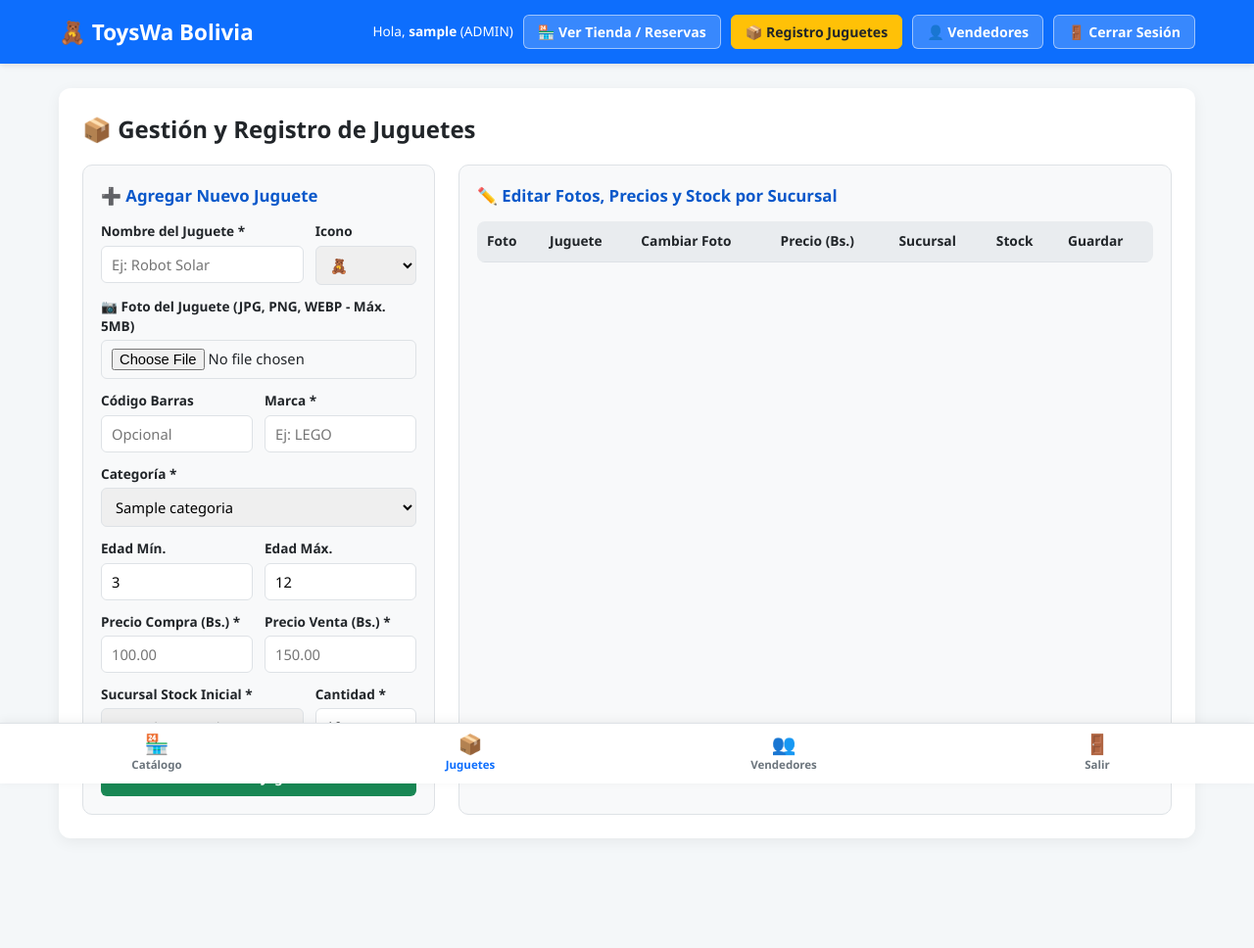
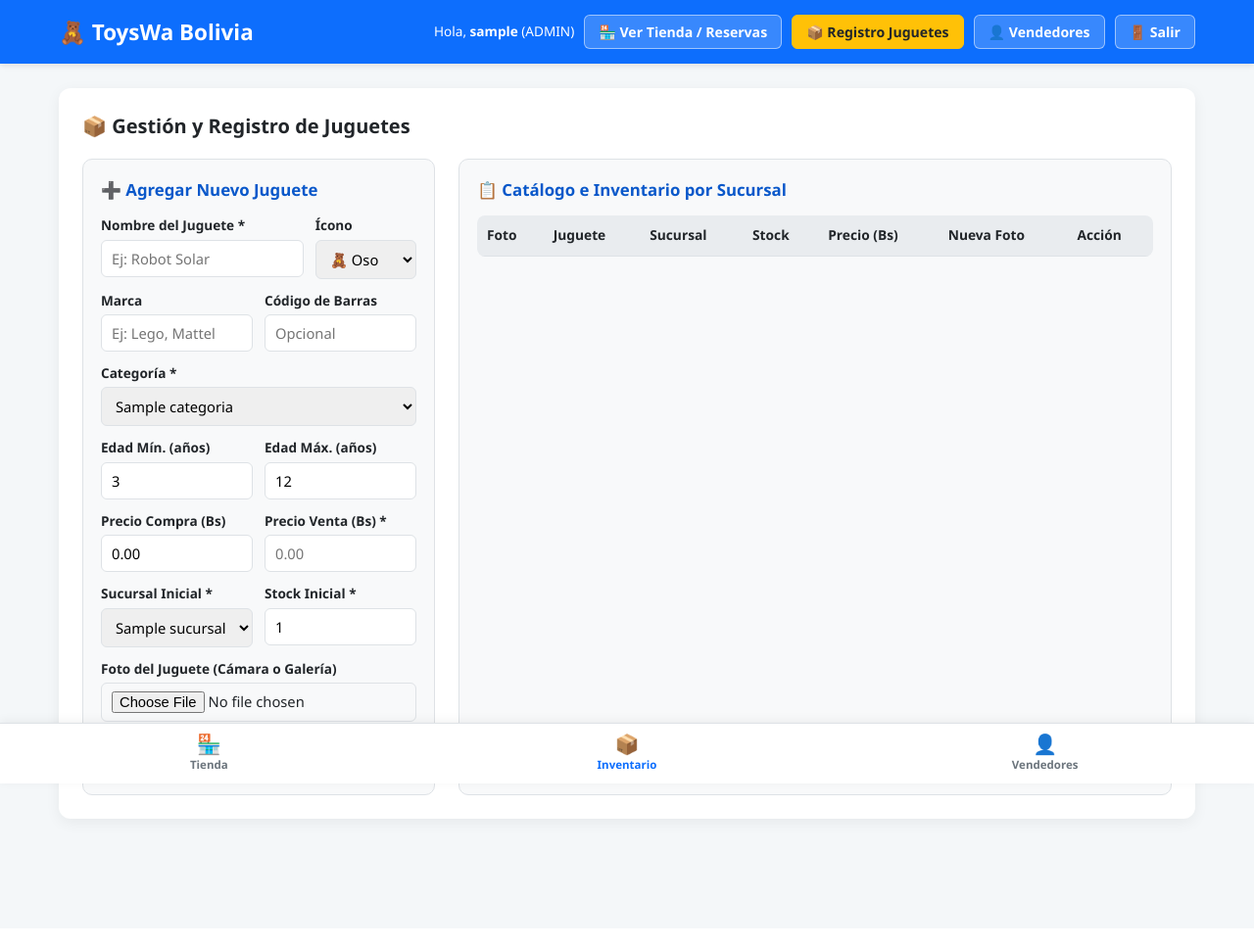
Before and after one commit to yhonnylequipe/toyswa, a PHP site: page /registro_juguetes.php in a window 1280 px wide. Shown: the whole page at 98% size. After the commit the page ends 848 px from the top, so only its background shows below. Run offline with PHP 8.4, Linux system fonts and the light colour scheme; the visitor is signed in with stand-in values (Sample User, id 1); tables that the repository leaves empty or names only in its code hold one stand-in row (values such as "Sample post"); lists and menus that the app fills with data are empty.

Commit message:
Update registro_juguetes.php

```diff
--- a/registro_juguetes.php
+++ b/registro_juguetes.php
@@ -138,25 +138,38 @@ foreach ($invRows as $r) {
 <html lang="es">
 <head>
     <meta charset="UTF-8">
-    <meta name="viewport" content="width=device-width, initial-scale=1.0">
+    <meta name="viewport" content="width=device-width, initial-scale=1.0, maximum-scale=1.0, user-scalable=no">
     <title>Registro de Juguetes - ToysWa Bolivia</title>
     <link rel="stylesheet" href="estilos.css">
     <link rel="manifest" href="manifest.json">
     <meta name="theme-color" content="#0d6efd">
     <meta name="apple-mobile-web-app-capable" content="yes">
+    <style>
+        .nav-saludo { font-size: 0.85rem; }
+        .sub-info-movil { display: none; font-size: 0.78rem; color: var(--text-muted); margin-top: 2px; }
+
+        @media (max-width: 600px) {
+            .nav-acciones .btn-nav:not(.btn-salir-movil) { display: none; }
+            .nav-saludo { font-size: 0.78rem; max-width: 150px; white-space: nowrap; overflow: hidden; text-overflow: ellipsis; }
+            .sub-info-movil { display: block; }
+            .tabla-inventario th:nth-child(1),
+            .tabla-inventario td:nth-child(1) { padding: 8px 6px; }
+            .btn-guardar { width: 100%; padding: 8px; }
+        }
+    </style>
 </head>
 <body>
     <header class="navbar">
         <div class="container navbar-content">
             <a href="index.php" class="logo">🧸 ToysWa Bolivia</a>
             <div class="nav-acciones">
-                <span style="font-size:0.85rem;">Hola, <strong><?= htmlspecialchars($_SESSION['usuario_nombre']) ?></strong> (<?= strtoupper($_SESSION['usuario_rol']) ?>)</span>
+                <span class="nav-saludo">Hola, <strong><?= htmlspecialchars($_SESSION['usuario_nombre']) ?></strong> (<?= strtoupper($_SESSION['usuario_rol']) ?>)</span>
                 <a href="index.php" class="btn-nav">🏪 Ver Tienda / Reservas</a>
                 <a href="registro_juguetes.php" class="btn-nav activo">📦 Registro Juguetes</a>
                 <?php if (esAdmin()): ?>
                     <a href="registro_vendedor.php" class="btn-nav">👤 Vendedores</a>
                 <?php endif; ?>
-                <a href="login.php?logout=1" class="btn-nav">🚪 Cerrar Sesión</a>
+                <a href="login.php?logout=1" class="btn-nav btn-salir-movil">🚪 Salir</a>
             </div>
         </div>
     </header>
@@ -170,49 +183,45 @@ foreach ($invRows as $r) {
         <?php endif; ?>
 
         <div class="panel-box">
-            <h2 style="margin-bottom: 18px;">📦 Gestión y Registro de Juguetes</h2>
+            <h2 style="margin-bottom: 18px; font-size: 1.25rem;">📦 Gestión y Registro de Juguetes</h2>
             <div class="admin-grid-2">
                 <div class="card-admin">
                     <h3>➕ Agregar Nuevo Juguete</h3>
                     <form method="POST" action="registro_juguetes.php" enctype="multipart/form-data">
                         <input type="hidden" name="csrf_token" value="<?= $_SESSION['csrf_token'] ?>">
                         <input type="hidden" name="accion" value="agregar_juguete">
+
                         <div class="fila-dos-col">
                             <div class="campo" style="flex:2;">
                                 <label>Nombre del Juguete *</label>
                                 <input type="text" name="nombre" required placeholder="Ej: Robot Solar">
                             </div>
                             <div class="campo" style="flex:1;">
-                                <label>Icono</label>
+                                <label>Ícono</label>
                                 <select name="icono">
-                                    <option value="🧸">🧸</option>
-                                    <option value="🚀">🚀</option>
-                                    <option value="🏎️">🏎️</option>
-                                    <option value="🩺">🩺</option>
-                                    <option value="🎨">🎨</option>
-                                    <option value="🤖">🤖</option>
-                                    <option value="⚽">⚽</option>
+                                    <option value="🧸">🧸 Oso</option>
+                                    <option value="🚗">🚗 Auto</option>
+                                    <option value="🤖">🤖 Robot</option>
+                                    <option value="🪆">🪆 Muñeca</option>
+                                    <option value="🧱">🧱 Bloques</option>
+                                    <option value="🎲">🎲 Mesa</option>
+                                    <option value="⚽">⚽ Pelota</option>
+                                    <option value="🎨">🎨 Arte</option>
                                 </select>
                             </div>
                         </div>
-                        <div class="campo">
-                            <label>📷 Foto del Juguete (JPG, PNG, WEBP - Máx. 5MB)</label>
-                            <input type="file" name="foto" accept="image/jpeg,image/png,image/webp" onchange="previsualizarFoto(this, 'preview-nuevo')">
-                            <div id="preview-nuevo" class="preview-box">
-                                <img src="" alt="Vista previa">
-                                <small style="color: var(--primary); font-weight: 600;">Vista previa lista para subir</small>
+
+                        <div class="fila-dos-col">
+                            <div class="campo">
+                                <label>Marca</label>
+                                <input type="text" name="marca" placeholder="Ej: Lego, Mattel">
+                            </div>
+                            <div class="campo">
+                                <label>Código de Barras</label>
+                                <input type="text" name="codigo_barras" inputmode="numeric" placeholder="Opcional">
                             </div>
                         </div>
-                        <div class="fila-dos-col">
-                            <div class="campo">
-                                <label>Código Barras</label>
-                                <input type="text" name="codigo_barras" placeholder="Opcional">
-                            </div>
-                            <div class="campo">
-                                <label>Marca *</label>
-                                <input type="text" name="marca" required placeholder="Ej: LEGO">
-                            </div>
-                        </div>
+
                         <div class="campo">
                             <label>Categoría *</label>
                             <select name="id_categoria" required>
@@ -221,127 +230,176 @@ foreach ($invRows as $r) {
                                 <?php endforeach; ?>
                             </select>
                         </div>
+
                         <div class="fila-dos-col">
                             <div class="campo">
-                                <label>Edad Mín.</label>
-                                <input type="number" name="edad_minima" value="3" min="0" required>
+                                <label>Edad Mín. (años)</label>
+                                <input type="number" name="edad_minima" inputmode="numeric" value="3" min="0" max="99" required>
                             </div>
                             <div class="campo">
-                                <label>Edad Máx.</label>
-                                <input type="number" name="edad_maxima" value="12" min="1" required>
+                                <label>Edad Máx. (años)</label>
+                                <input type="number" name="edad_maxima" inputmode="numeric" value="12" min="0" max="99" required>
                             </div>
                         </div>
+
                         <div class="fila-dos-col">
                             <div class="campo">
-                                <label>Precio Compra (Bs.) *</label>
-                                <input type="number" step="0.01" min="0" name="precio_compra" required placeholder="100.00">
+                                <label>Precio Compra (Bs)</label>
+                                <input type="number" step="0.01" inputmode="decimal" name="precio_compra" value="0.00" min="0">
                             </div>
                             <div class="campo">
-                                <label>Precio Venta (Bs.) *</label>
-                                <input type="number" step="0.01" min="1" name="precio_venta" required placeholder="150.00">
+                                <label>Precio Venta (Bs) *</label>
+                                <input type="number" step="0.01" inputmode="decimal" name="precio_venta" required min="0.1" placeholder="0.00">
                             </div>
                         </div>
+
                         <div class="fila-dos-col">
-                            <div class="campo" style="flex:2;">
-                                <label>Sucursal Stock Inicial *</label>
+                            <div class="campo">
+                                <label>Sucursal Inicial *</label>
                                 <select name="id_sucursal_inicial" required>
                                     <?php foreach ($sucursales as $suc): ?>
                                         <option value="<?= $suc['id_sucursal'] ?>">
-                                            <?= htmlspecialchars($suc['departamento'] . ' - ' . $suc['nombre']) ?>
+                                            <?= htmlspecialchars($suc['nombre'] . ' (' . $suc['departamento'] . ')') ?>
                                         </option>
                                     <?php endforeach; ?>
                                 </select>
                             </div>
-                            <div class="campo" style="flex:1;">
-                                <label>Cantidad *</label>
-                                <input type="number" name="stock_inicial" value="10" min="0" required>
+                            <div class="campo">
+                                <label>Stock Inicial *</label>
+                                <input type="number" name="stock_inicial" inputmode="numeric" value="1" min="0" required>
                             </div>
                         </div>
-                        <button type="submit" class="btn-confirmar" style="width:100%;">Guardar Juguete</button>
+
+                        <div class="campo">
+                            <label>Foto del Juguete (Cámara o Galería)</label>
+                            <input type="file" name="foto" accept="image/*" onchange="previsualizarFoto(this)">
+                            <div id="previewNuevaFoto" class="preview-box">
+                                <img id="imgPreviewNueva" src="" alt="Vista previa">
+                                <span style="font-size: 0.8rem; color: var(--primary);">Vista previa lista para subir</span>
+                            </div>
+                        </div>
+
+                        <button type="submit" class="btn-confirmar" style="width: 100%; margin-top: 6px;">💾 Guardar Juguete</button>
                     </form>
                 </div>
 
                 <div class="card-admin">
-                    <h3>✏️ Editar Fotos, Precios y Stock por Sucursal</h3>
+                    <h3>📋 Catálogo e Inventario por Sucursal</h3>
                     <div class="tabla-responsive">
-                        <table>
+                        <table class="tabla-inventario">
                             <thead>
                                 <tr>
                                     <th>Foto</th>
                                     <th>Juguete</th>
-                                    <th>Cambiar Foto</th>
-                                    <th>Precio (Bs.)</th>
                                     <th>Sucursal</th>
                                     <th>Stock</th>
-                                    <th>Guardar</th>
+                                    <th>Precio (Bs)</th>
+                                    <th>Nueva Foto</th>
+                                    <th>Acción</th>
                                 </tr>
                             </thead>
                             <tbody>
                                 <?php foreach ($productos as $prod):
-                                    $fId = "form-prod-" . $prod['id_producto'];
+                                    $idProd = (int)$prod['id_producto'];
+                                    $sucDefault = $sucursales['id_sucursal'] ?? 0;
+                                    $stockInicialFila = $stockMapa[$idProd][$sucDefault] ?? 0;
                                 ?>
-                                    <tr>
+                                <tr>
+                                    <form method="POST" action="registro_juguetes.php" enctype="multipart/form-data">
+                                        <input type="hidden" name="csrf_token" value="<?= $_SESSION['csrf_token'] ?>">
+                                        <input type="hidden" name="accion" value="actualizar_producto">
+                                        <input type="hidden" name="id_producto" value="<?= $idProd ?>">
+
                                         <td>
-                                            <?php if (!empty($prod['imagen'])): ?>
-                                                <img src="<?= htmlspecialchars($prod['imagen']) ?>" alt="" class="mini-thumb">
+                                            <?php if (!empty($prod['imagen']) && file_exists($prod['imagen'])): ?>
+                                                <img src="<?= htmlspecialchars($prod['imagen']) ?>" class="mini-thumb" alt="Foto" onclick="abrirLightbox(this.src, '<?= htmlspecialchars(addslashes($prod['nombre'])) ?>')">
                                             <?php else: ?>
-                                                <div class="mini-emoji"><?= htmlspecialchars($prod['icono'] ?? '🧸') ?></div>
+                                                <div class="mini-emoji"><?= htmlspecialchars($prod['icono'] ?: '🧸') ?></div>
                                             <?php endif; ?>
                                         </td>
+
                                         <td>
-                                            <strong><?= htmlspecialchars($prod['nombre']) ?></strong><br>
-                                            <small style="color:#6c757d;">Total: <?= $prod['stock_total'] ?> unid.</small>
+                                            <strong><?= htmlspecialchars($prod['nombre']) ?></strong>
+                                            <div style="font-size: 0.76rem; color: var(--text-muted);">
+                                                <?= htmlspecialchars($prod['marca'] ?: 'Sin marca') ?> • Total: <strong><?= (int)$prod['stock_total'] ?></strong>
+                                            </div>
                                         </td>
+
                                         <td>
-                                            <input type="file" form="<?= $fId ?>" name="foto" accept="image/jpeg,image/png,image/webp" class="input-file-tabla">
-                                        </td>
-                                        <td>
-                                            <input type="number" form="<?= $fId ?>" step="0.01" min="1" name="precio_venta" class="input-tabla" value="<?= number_format($prod['precio_venta'], 2, '.', '') ?>" required>
-                                        </td>
-                                        <td>
-                                            <select form="<?= $fId ?>" name="id_sucursal" class="select-tabla" onchange="cambiarStockInput(this, <?= $prod['id_producto'] ?>)">
+                                            <select name="id_sucursal" class="select-tabla" onchange="cambiarStockSucursal(this, <?= $idProd ?>)">
                                                 <?php foreach ($sucursales as $suc): ?>
-                                                    <option value="<?= $suc['id_sucursal'] ?>">
-                                                        <?= htmlspecialchars($suc['departamento'] . ' - ' . $suc['nombre']) ?>
-                                                    </option>
+                                                    <option value="<?= $suc['id_sucursal'] ?>"><?= htmlspecialchars($suc['nombre']) ?></option>
                                                 <?php endforeach; ?>
                                             </select>
                                         </td>
+
                                         <td>
-                                            <?php $primerSucId = $sucursales['id_sucursal'] ?? 0; ?>
-                                            <input type="number" form="<?= $fId ?>" min="0" name="stock_actual" id="admin_stock_<?= $prod['id_producto'] ?>" class="input-tabla" style="width:60px;" value="<?= $stockMapa[$prod['id_producto']][$primerSucId] ?? 0 ?>" required>
+                                            <input type="number" name="stock_actual" id="stock_<?= $idProd ?>" class="input-tabla" inputmode="numeric" min="0" value="<?= $stockInicialFila ?>">
                                         </td>
+
                                         <td>
-                                            <button type="submit" form="<?= $fId ?>" class="btn-sm btn-guardar">Guardar</button>
+                                            <input type="number" step="0.01" name="precio_venta" class="input-tabla" inputmode="decimal" min="0.1" value="<?= number_format((float)$prod['precio_venta'], 2, '.', '') ?>">
                                         </td>
-                                    </tr>
+
+                                        <td>
+                                            <input type="file" name="foto" accept="image/*" class="input-file-tabla">
+                                        </td>
+
+                                        <td>
+                                            <button type="submit" class="btn-sm btn-guardar">Actualizar</button>
+                                        </td>
+                                    </form>
+                                </tr>
                                 <?php endforeach; ?>
                             </tbody>
                         </table>
-
-                        <?php foreach ($productos as $prod): ?>
-                            <form id="form-prod-<?= $prod['id_producto'] ?>" method="POST" action="registro_juguetes.php" enctype="multipart/form-data">
-                                <input type="hidden" name="csrf_token" value="<?= $_SESSION['csrf_token'] ?>">
-                                <input type="hidden" name="accion" value="actualizar_producto">
-                                <input type="hidden" name="id_producto" value="<?= $prod['id_producto'] ?>">
-                            </form>
-                        <?php endforeach; ?>
                     </div>
                 </div>
             </div>
         </div>
     </main>
 
+    <nav class="app-bottom-nav">
+        <a href="index.php" class="app-tab">
+            <span class="tab-icon">🏪</span>
+            <span>Tienda</span>
+        </a>
+        <a href="registro_juguetes.php" class="app-tab activo">
+            <span class="tab-icon">📦</span>
+            <span>Inventario</span>
+        </a>
+        <?php if (esAdmin()): ?>
+        <a href="registro_vendedor.php" class="app-tab">
+            <span class="tab-icon">👤</span>
+            <span>Vendedores</span>
+        </a>
+        <?php endif; ?>
+    </nav>
+
+    <div id="lightbox" class="lightbox-overlay oculto" onclick="cerrarLightbox()">
+        <button type="button" class="lightbox-cerrar" onclick="cerrarLightbox()">&times;</button>
+        <div class="lightbox-contenido" onclick="event.stopPropagation()">
+            <img id="lightboxImg" src="" alt="Juguete">
+            <div id="lightboxTitulo" class="lightbox-titulo"></div>
+        </div>
+    </div>
+
     <script>
-        const inventarioSucursales = <?= json_encode($stockMapa) ?>;
-        function cambiarStockInput(selectEl, prodId) {
-            const sucId = selectEl.value;
-            const stock = (inventarioSucursales[prodId] && inventarioSucursales[prodId][sucId]) || 0;
-            document.getElementById('admin_stock_' + prodId).value = stock;
+        const stockMapa = <?= json_encode($stockMapa) ?>;
+
+        function cambiarStockSucursal(selectEl, idProducto) {
+            const idSuc = selectEl.value;
+            const inputStock = document.getElementById('stock_' + idProducto);
+            if (inputStock) {
+                inputStock.value = (stockMapa[idProducto] && stockMapa[idProducto][idSuc] !== undefined)
+                    ? stockMapa[idProducto][idSuc]
+                    : 0;
+            }
         }
-        function previsualizarFoto(input, previewId) {
-            const box = document.getElementById(previewId);
-            const img = box.querySelector('img');
+
+        function previsualizarFoto(input) {
+            const box = document.getElementById('previewNuevaFoto');
+            const img = document.getElementById('imgPreviewNueva');
             if (input.files && input.files) {
                 const reader = new FileReader();
                 reader.onload = function(e) {
@@ -353,39 +411,15 @@ foreach ($invRows as $r) {
                 box.style.display = 'none';
             }
         }
-    </script>
 
-    <nav class="app-bottom-nav">
-        <a href="index.php" class="app-tab <?= basename($_SERVER['PHP_SELF']) === 'index.php' ? 'activo' : '' ?>">
-            <span class="tab-icon">🏪</span>
-            <span>Catálogo</span>
-        </a>
-        <?php if (estaLogueado()): ?>
-            <a href="registro_juguetes.php" class="app-tab <?= basename($_SERVER['PHP_SELF']) === 'registro_juguetes.php' ? 'activo' : '' ?>">
-                <span class="tab-icon">📦</span>
-                <span>Juguetes</span>
-            </a>
-            <?php if (esAdmin()): ?>
-                <a href="registro_vendedor.php" class="app-tab <?= basename($_SERVER['PHP_SELF']) === 'registro_vendedor.php' ? 'activo' : '' ?>">
-                    <span class="tab-icon">👥</span>
-                    <span>Vendedores</span>
-                </a>
-            <?php endif; ?>
-            <a href="login.php?logout=1" class="app-tab">
-                <span class="tab-icon">🚪</span>
-                <span>Salir</span>
-            </a>
-        <?php else: ?>
-            <a href="login.php" class="app-tab <?= basename($_SERVER['PHP_SELF']) === 'login.php' ? 'activo' : '' ?>">
-                <span class="tab-icon">🔐</span>
-                <span>Ingresar</span>
-            </a>
-        <?php endif; ?>
-    </nav>
+        function abrirLightbox(src, titulo) {
+            document.getElementById('lightboxImg').src = src;
+            document.getElementById('lightboxTitulo').textContent = titulo;
+            document.getElementById('lightbox').classList.remove('oculto');
+        }
 
-    <script>
-        if ('serviceWorker' in navigator) {
-            navigator.serviceWorker.register('/sw.js');
+        function cerrarLightbox() {
+            document.getElementById('lightbox').classList.add('oculto');
         }
     </script>
 </body>
```
